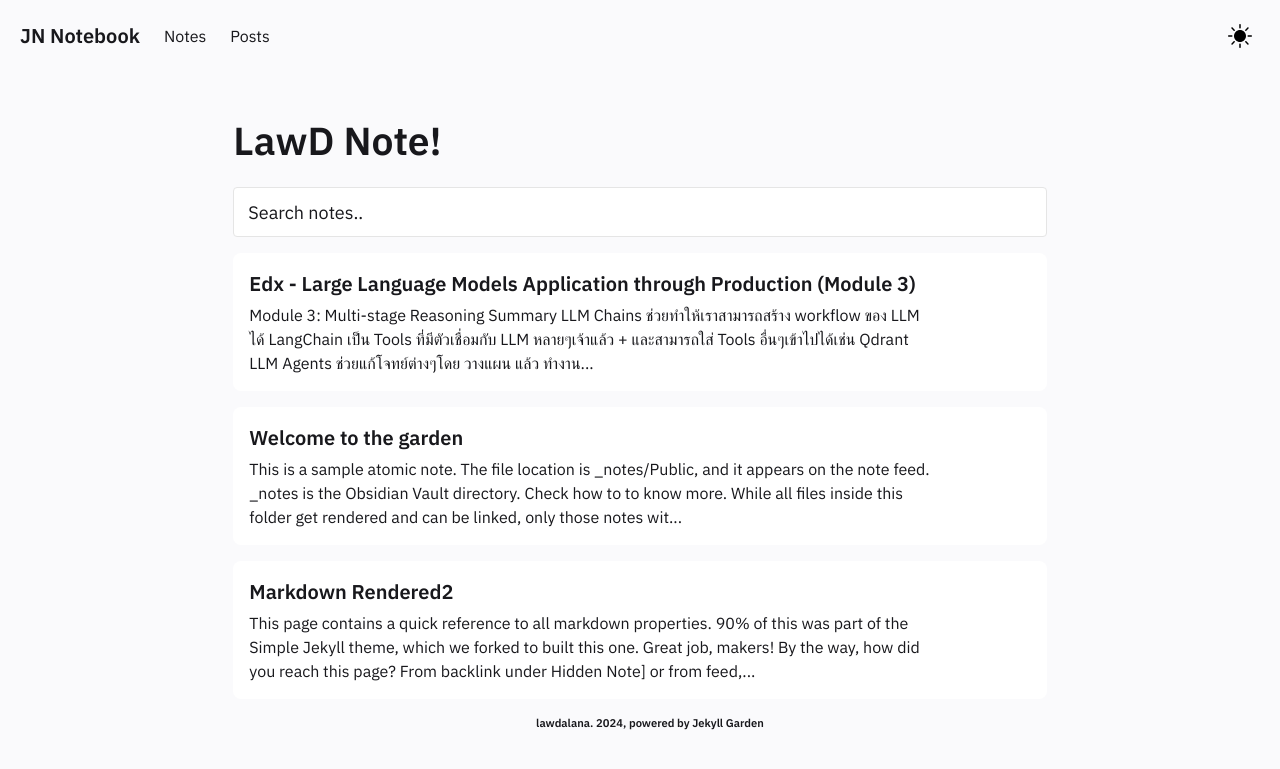
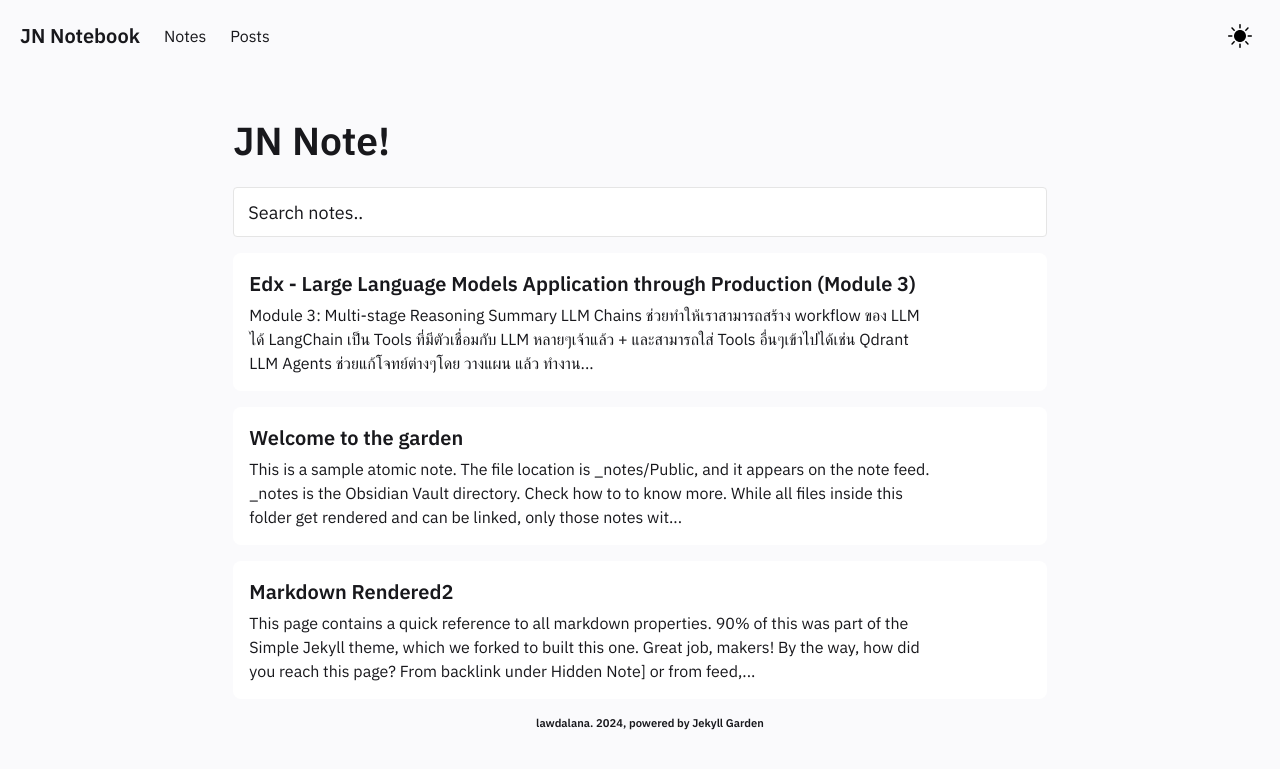
Before and after one commit to lawdalana/lawdalana.github.io, a Jekyll site: the page built from pages/index.md, in a window 1280 px wide. Shown: the top 769 px of the page. Built offline with Jekyll 4.4.1, drawn with Linux system fonts in a browser that asks for light colours.

```diff
--- a/_includes/FeedContent.html
+++ b/_includes/FeedContent.html
@@ -1,5 +1,5 @@
 <div class="block">
-    <h1>LawD Note!</h1>
+    <h1>JN Note!</h1>
 
 
     </div>
```
Also changed, not shown: _notes/Public/Edx_LLM_M3.md (+1 -1 lines), _notes/Public/Markdown Rendered.md (line endings or trailing spaces).
